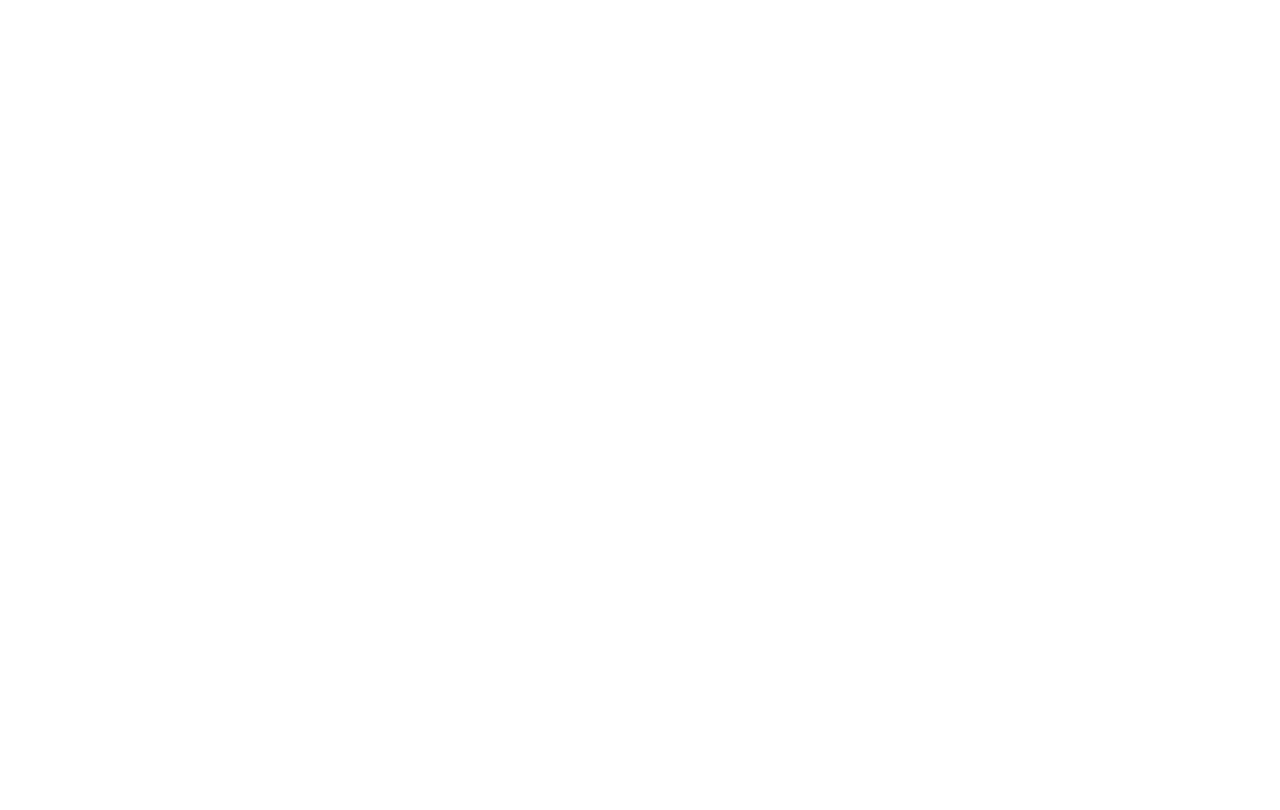
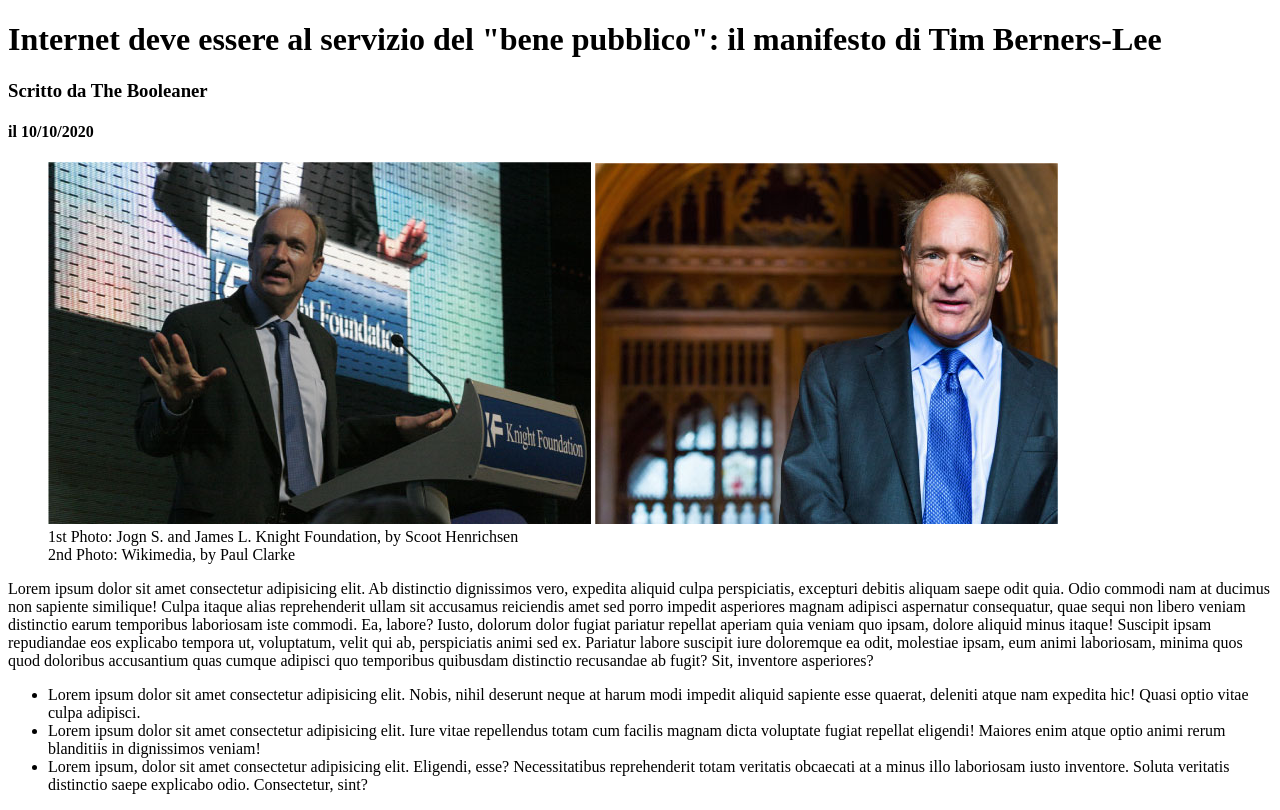
Before and after one commit to jackbottaro/html-css-booleaner, a plain HTML site: page index.html in a window 1280 px wide. Drawn offline with Linux system fonts and the light colour scheme.

Commit message:
add contents

```diff
--- a/index.html
+++ b/index.html
@@ -5,10 +5,46 @@
     <meta http-equiv="X-UA-Compatible" content="IE=edge">
     <meta name="viewport" content="width=device-width, initial-scale=1.0">
     <link rel="stylesheet" href="css/style.css">
-    <title>The Booleaner
-    </title>
+    <meta name="author" content="Giacomo Bottaro">
+    <link rel="shortcut icon" href=".ico" />
+    <title>The Booleaner</title>
 </head>
 <body>
+   <header>
+
+   </header>
+   <main>
+       <h1>Internet deve essere al servizio del "bene pubblico": il manifesto di Tim Berners-Lee</h1>
+       <h3>Scritto da The Booleaner</h3>
+       <h4>il 10/10/2020</h4>
+
+       <figure>
+           <img src="img/tim-1.jpg" alt="Speech by Tim Berners-Lee at Knight Foundation">
+           <img src="img/tim-2.jpg" alt="Photo of Tim Berners-Lee">
+           <figcaption>1st Photo: Jogn S. and James L. Knight Foundation, by Scoot Henrichsen <br> 2nd Photo: Wikimedia, by Paul Clarke</figcaption>
+       </figure>
+
+       <article>
+           <section>
+               Lorem ipsum dolor sit amet consectetur adipisicing elit. Ab distinctio dignissimos vero, expedita aliquid culpa perspiciatis, excepturi debitis aliquam saepe odit quia. Odio commodi nam at ducimus non sapiente similique!
+               Culpa itaque alias reprehenderit ullam sit accusamus reiciendis amet sed porro impedit asperiores magnam adipisci aspernatur consequatur, quae sequi non libero veniam distinctio earum temporibus laboriosam iste commodi. Ea, labore?
+               Iusto, dolorum dolor fugiat pariatur repellat aperiam quia veniam quo ipsam, dolore aliquid minus itaque! Suscipit ipsam repudiandae eos explicabo tempora ut, voluptatum, velit qui ab, perspiciatis animi sed ex.
+               Pariatur labore suscipit iure doloremque ea odit, molestiae ipsam, eum animi laboriosam, minima quos quod doloribus accusantium quas cumque adipisci quo temporibus quibusdam distinctio recusandae ab fugit? Sit, inventore asperiores?
+           </section>
+           <section>
+               <ul>
+                   <li>Lorem ipsum dolor sit amet consectetur adipisicing elit. Nobis, nihil deserunt neque at harum modi impedit aliquid sapiente esse quaerat, deleniti atque nam expedita hic! Quasi optio vitae culpa adipisci.</li>
+                   <li>Lorem ipsum dolor sit amet consectetur adipisicing elit. Iure vitae repellendus totam cum facilis magnam dicta voluptate fugiat repellat eligendi! Maiores enim atque optio animi rerum blanditiis in dignissimos veniam!</li>
+                   <li>Lorem ipsum, dolor sit amet consectetur adipisicing elit. Eligendi, esse? Necessitatibus reprehenderit totam veritatis obcaecati at a minus illo laboriosam iusto inventore. Soluta veritatis distinctio saepe explicabo odio. Consectetur, sint?</li>
+               </ul>
+           </section>
+           <section>
+
+           </section>
+       </article>
+
+   </main>
+   <footer></footer>
 
 </body>
 </html>
```
